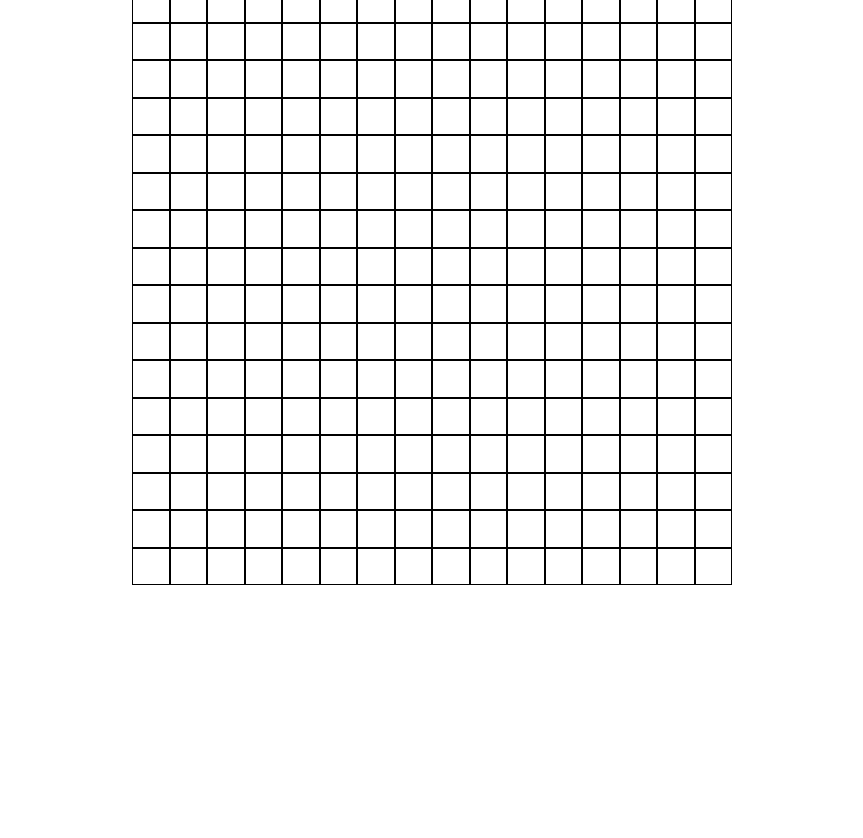
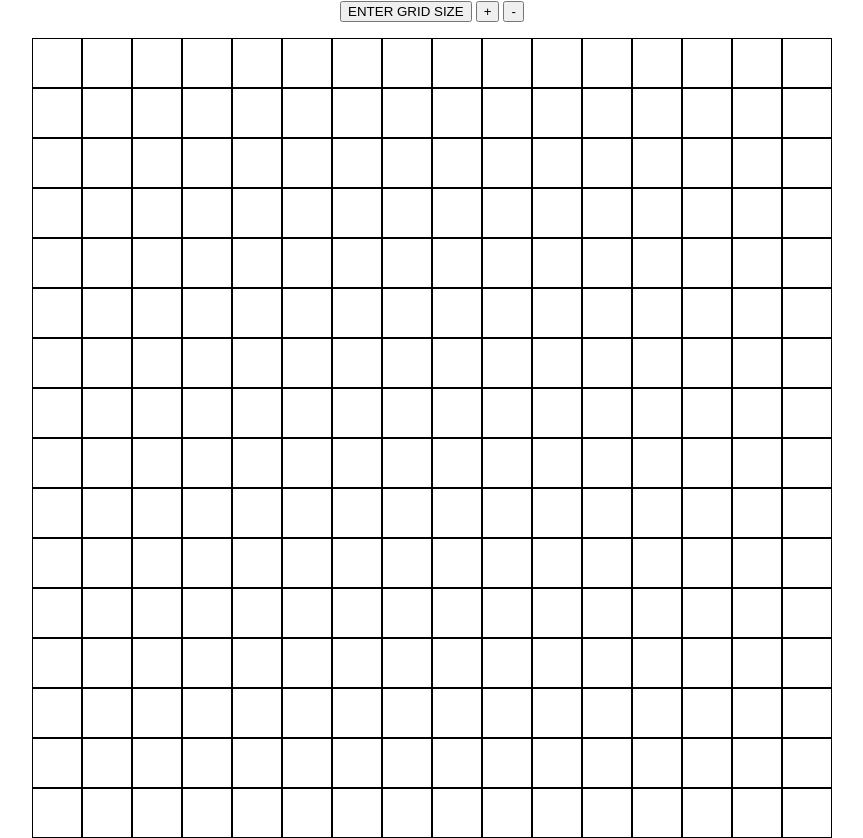
Before and after one commit to ngbucsit/the-odin-project-etch-a-sketch, a plain HTML site: page index.html in a window 1280 px wide. Shown: the part 52-890 px from the top of the page, without its empty margins (208-1071 px from the left). Before the commit the page ends 800 px from the top, so only its background shows below. Drawn offline with Linux system fonts and the light colour scheme.

Commit message:
feat: add custom grid sizing

```diff
--- a/index.html
+++ b/index.html
@@ -9,6 +9,11 @@
   </head>
   <body>
     <h1>Etch-a-Sketch</h1>
+    <div id="buttons">
+      <button id="grid-size-btn">ENTER GRID SIZE</button>
+      <button id="plus">+</button>
+      <button id="minus">-</button>
+    </div>
     <div id="container"></div>
   </body>
 </html>
--- a/script.js
+++ b/script.js
@@ -1,13 +1,24 @@
+let gridSize = 0;
+const INIT_GRID_SIZE = 16;
+
 const container = document.querySelector("#container");
-for (i = 1; i <= 16; i++) {
-  for (j = 1; j <= 16; j++) {
+
+function calcFlexBasis(size) {
+  return 800 / size;
+}
+
+function drawGrid(size) {
+  gridSize = size;
+  container.textContent = "";
+  for (i = 1; i <= gridSize; i++) {
+    for (j = 1; j <= gridSize; j++) {
       const div = document.createElement("div");
       div.id = `${i}-${j}`;
       div.classList.add("box");
       container.appendChild(div);
+      div.style["flex"] = `1 0 ${calcFlexBasis(gridSize)}px`;
     }
   }
-
   const boxes = document.querySelectorAll(".box");
 
   let isMouseDown = false;
@@ -28,3 +39,22 @@ boxes.forEach((box) => {
   window.addEventListener("mouseup", (e) => {
     isMouseDown = false;
   });
+}
+
+drawGrid(INIT_GRID_SIZE);
+
+const gridSizeButton = document.querySelector("#grid-size-btn");
+gridSizeButton.addEventListener("click", () => {
+  gridSize = +prompt("Enter grid size:", 16);
+  drawGrid(gridSize);
+});
+
+const plusButton = document.querySelector("#plus");
+plusButton.addEventListener("click", () => {
+  drawGrid(++gridSize);
+});
+
+const minusButton = document.querySelector("#minus");
+minusButton.addEventListener("click", () => {
+  drawGrid(--gridSize);
+});
--- a/style.css
+++ b/style.css
@@ -1,22 +1,30 @@
 * {
   margin: 0;
+  box-sizing: border-box;
 }
 
 h1 {
   text-align: center;
+  margin: 0;
+  padding: 0;
 }
 
 #container {
   margin: 0 auto;
   display: flex;
-  width: 600px;
-  height: 600px;
+  width: 800px;
+  height: 800px;
   justify-content: center;
   align-items: stretch;
   flex-wrap: wrap;
 }
 
+#buttons {
+  margin: 16px 0;
+  padding: 0;
+  text-align: center;
+}
+
 .box {
-  flex: 1 0 5.9%;
   border: 1px solid #000;
 }
```
Lines whose indentation alone changed are shown as unchanged.
